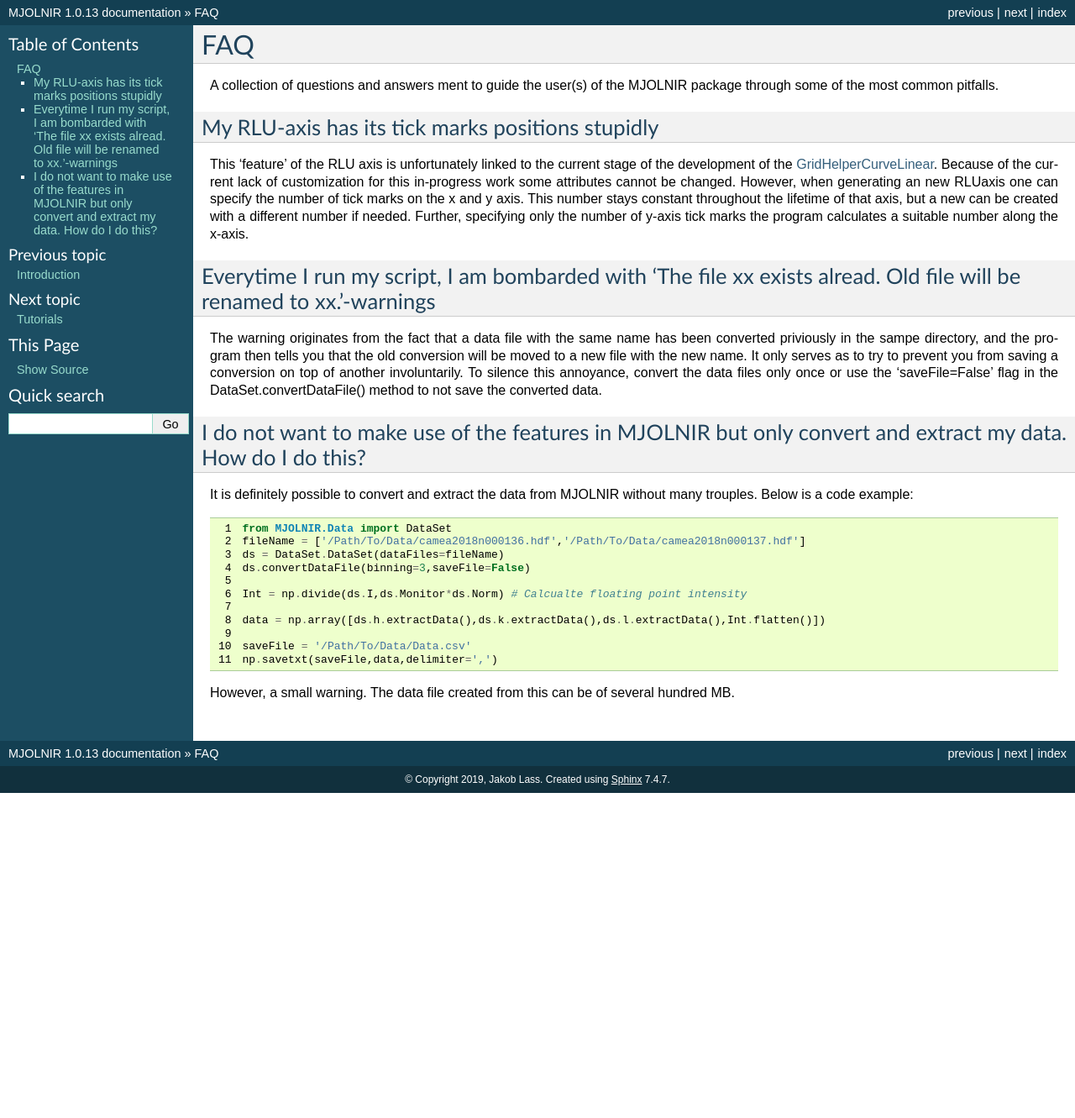
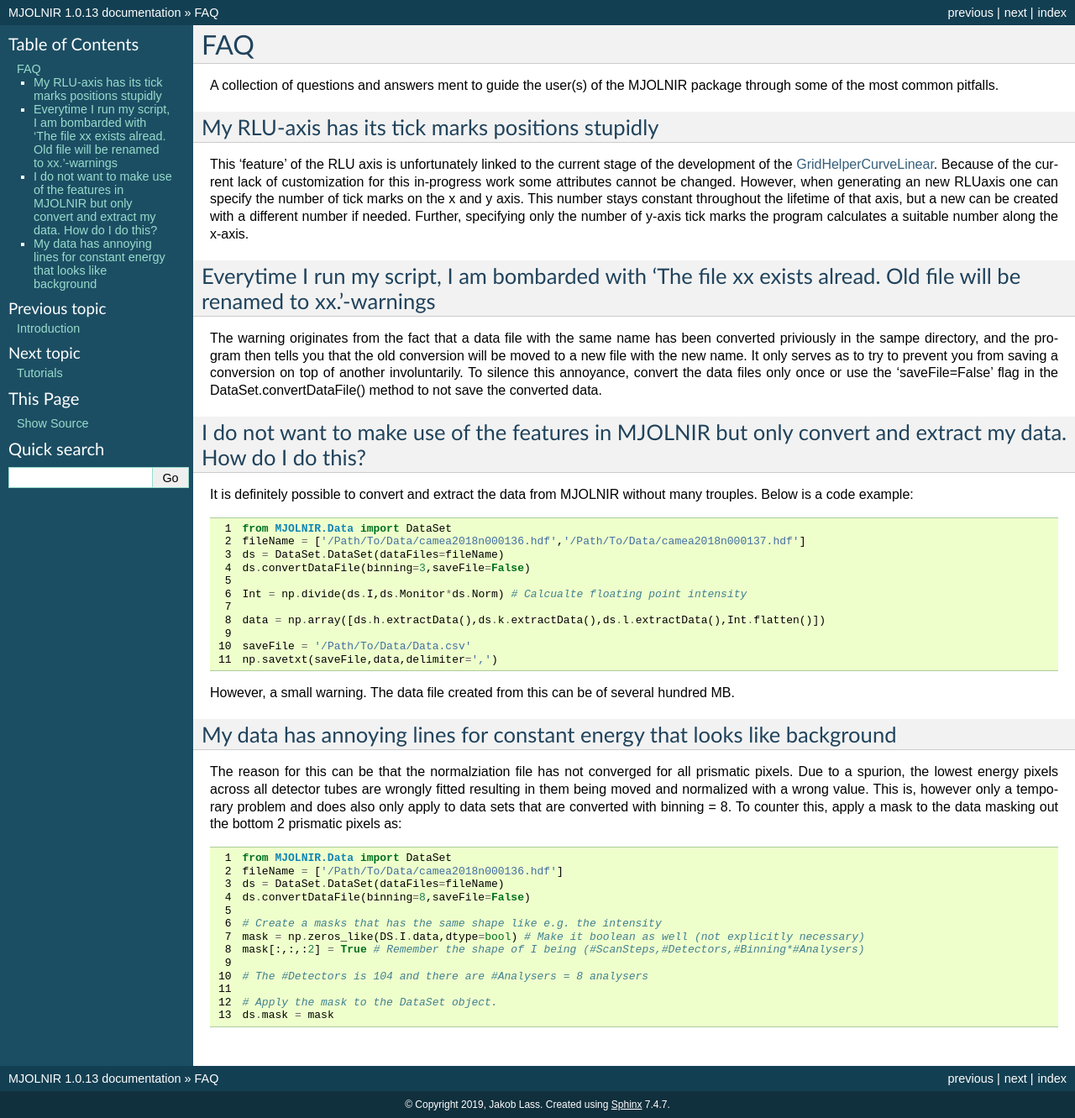
Before and after one commit to MJOLNIRPackage/MJOLNIR, a Sphinx documentation site: the page built from docs/faq.rst, in a window 1280 px wide. Shown: the whole page at 84% size. Built offline with Sphinx 7.4.7, drawn with Linux system fonts in a browser that asks for light colours; before the commit the page ends 944 px from its top, so only the background shows below that.

Commit message:
Add masking problem to FAQ

```diff
--- a/docs/faq.rst
+++ b/docs/faq.rst
@@ -43,3 +43,30 @@ It is definitely possible to convert and extract the data from MJOLNIR without m
     np.savetxt(saveFile,data,delimiter=',')
 
 However, a small warning. The data file created from this can be of several hundred MB.
+
+
+
+My data has annoying lines for constant energy that looks like background
+^^^^^^^^^^^^^^^^^^^^^^^^^^^^^^^^^^^^^^^^^^^^^^^^^^^^^^^^^^^^^^^^^^^^^^^^^
+
+The reason for this can be that the normalziation file has not converged for all prismatic pixels. Due to a spurion, the lowest energy pixels across all
+detector tubes are wrongly fitted resulting in them being moved and normalized with a wrong value. This is, however only a temporary problem and does also
+only apply to data sets that are converted with binning = 8. To counter this, apply a mask to the data masking out
+the bottom 2 prismatic pixels as:
+
+.. code-block:: python
+   :linenos:
+
+    from MJOLNIR.Data import DataSet
+    fileName = ['/Path/To/Data/camea2018n000136.hdf']
+    ds = DataSet.DataSet(dataFiles=fileName)
+    ds.convertDataFile(binning=8,saveFile=False)
+
+    # Create a masks that has the same shape like e.g. the intensity
+    mask = np.zeros_like(DS.I.data,dtype=bool) # Make it boolean as well (not explicitly necessary)
+    mask[:,:,:2] = True # Remember the shape of I being (#ScanSteps,#Detectors,#Binning*#Analysers)
+
+    # The #Detectors is 104 and there are #Analysers = 8 analysers
+
+    # Apply the mask to the DataSet object.
+    ds.mask = mask
```
